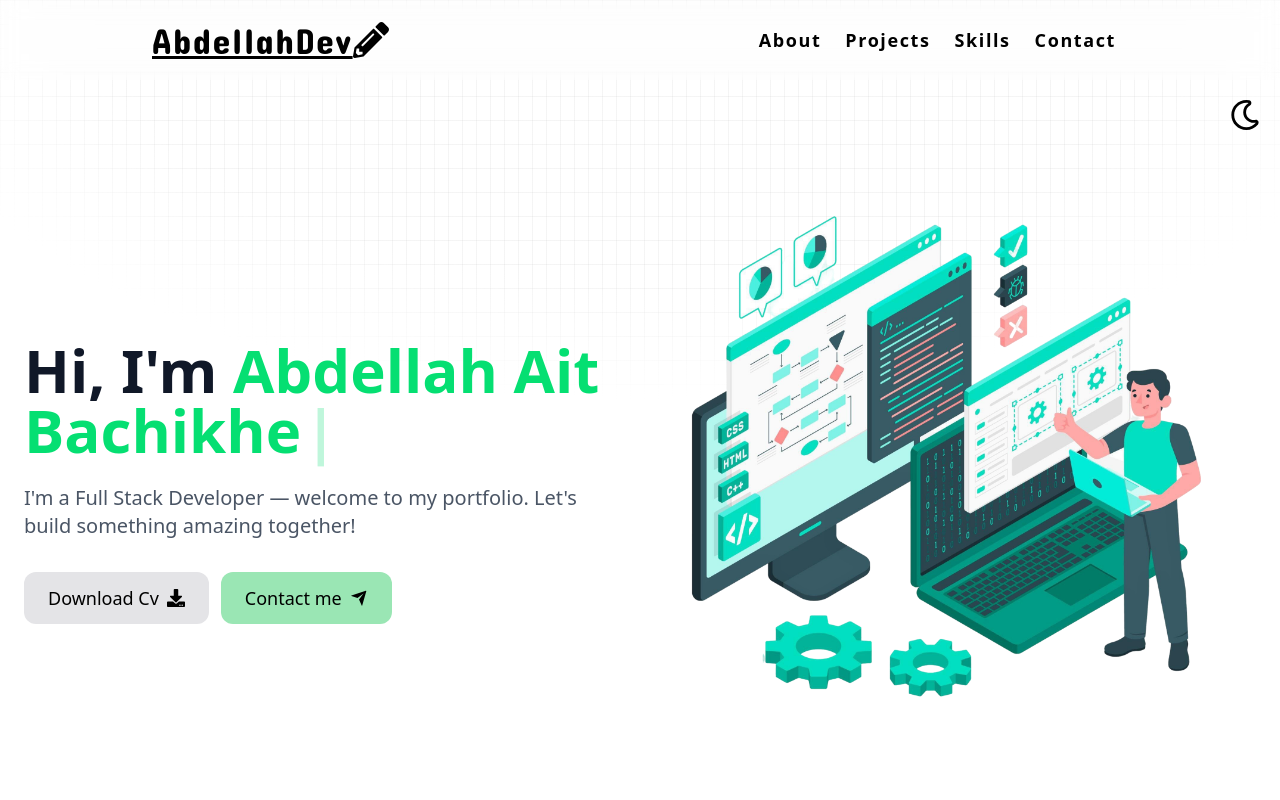
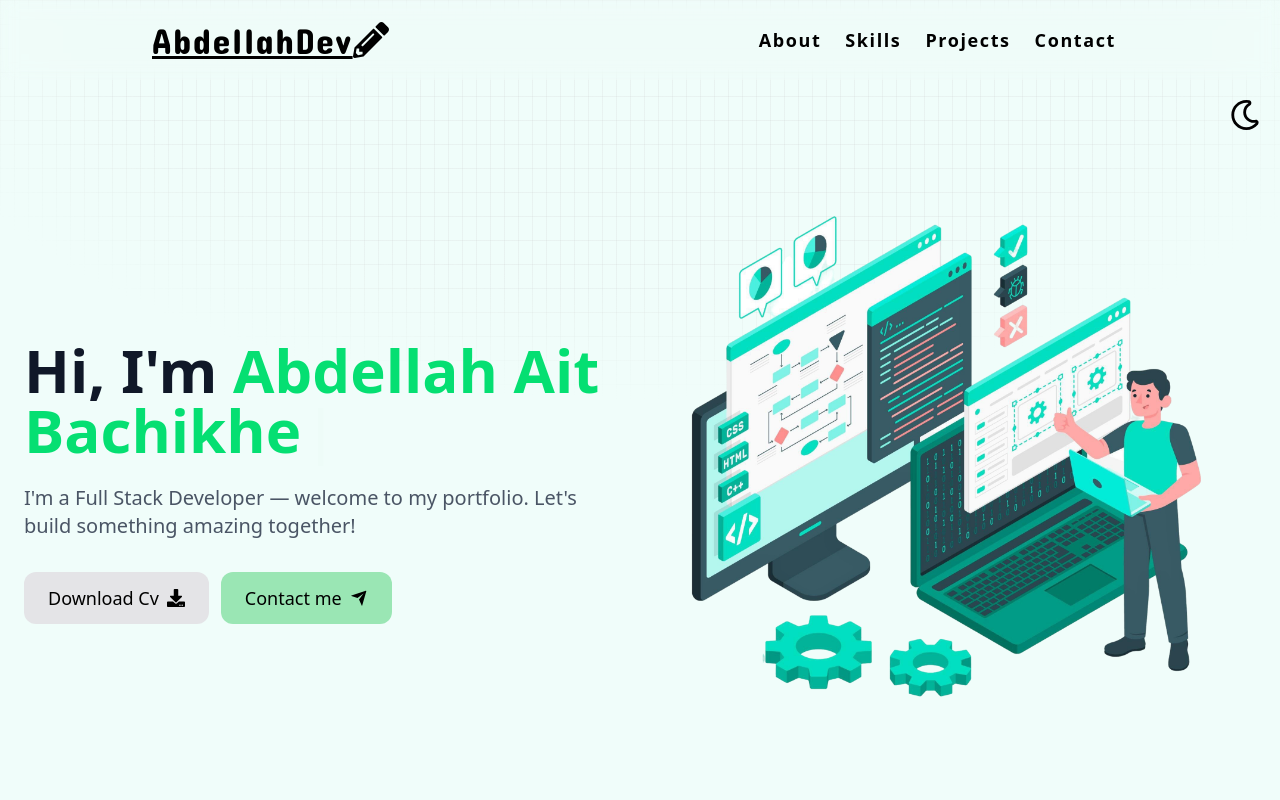
Before and after one commit to abdellah-ait-bachikh/my-portfolio, a Next.js app: page / in a window 1280 px wide. Shown: the top 800 px of the page. Built offline with nearby package versions, Linux system fonts and the light colour scheme.

Commit message:
create & use navigation-context

```diff
--- a/src/app/_pages/About.tsx
+++ b/src/app/_pages/About.tsx
@@ -3,8 +3,8 @@ import React from 'react'
 
 const About = () => {
   return (
-    <div className='h-[200vh] conatiner flex items-center'>
-        <Card/>
+    <div className='h-screen conatiner flex items-center mt-1 backdrop-blur-sm ' id='about'>
+       About
     </div>
   )
 }
--- /dev/null
+++ b/src/app/_pages/Contact.tsx
@@ -0,0 +1,9 @@
+import React from 'react'
+
+const Contact = () => {
+  return (
+    <div id='contact' className='h-screen mt-1'>Contact</div>
+  )
+}
+
+export default Contact
--- a/src/app/_pages/Home.tsx
+++ b/src/app/_pages/Home.tsx
@@ -4,7 +4,7 @@ import React from "react";
 
 const Home = () => {
   return (
-    <div className="w-full  flex items-center justify-center ">
+    <div className="w-full  flex items-center justify-center " id="">
       <section className="container mt-10 mx-auto px-6 py-16 flex flex-col-reverse md:flex-row items-center gap-10">
         {/* Text Content */}
         <div className="flex-1 text-center md:text-left">
--- /dev/null
+++ b/src/app/_pages/Projects.tsx
@@ -0,0 +1,9 @@
+import React from 'react'
+
+const Projects = () => {
+  return (
+    <div id='projects' className='h-screen mt-1'>Projects</div>
+  )
+}
+
+export default Projects
--- /dev/null
+++ b/src/app/_pages/Skills.tsx
@@ -0,0 +1,11 @@
+import React from "react";
+
+const Skills = () => {
+  return (
+    <div id="skills" className="h-screen mt-1">
+      Skills
+    </div>
+  );
+};
+
+export default Skills;
--- a/src/app/layout.tsx
+++ b/src/app/layout.tsx
@@ -3,6 +3,7 @@ import { Geist, Geist_Mono, Rubik } from "next/font/google";
 import "./globals.css";
 import Header from "@/components/Header";
 import ToggleDark from "@/components/ToggleDark";
+import NavigationContextProvider from "@/context/navigationContext";
 
 const rubikSans = Rubik({
   variable: "--font-rubik-sans",
@@ -62,12 +63,14 @@ export default function RootLayout({
   return (
     <html lang="en" className="">
       <body
-        className={`${rubikSans.variable}  antialiased bg-fixed dark:bg-slate-950 relative text-black dark:text-white`}
+        className={`${rubikSans.variable}  antialiased bg-fixed dark:bg-slate-950 bg-teal-50 relative text-black dark:text-white`}
       >
-<div className="fixed bottom-0 left-0 right-0 top-0 -z-10 bg-[linear-gradient(to_right,#cccccc33_1px,transparent_1px),linear-gradient(to_bottom,#cccccc33_1px,transparent_1px)] bg-[size:14px_24px] [mask-image:radial-gradient(ellipse_60%_50%_at_50%_0%,#000_70%,transparent_100%)]"></div>
-<ToggleDark />
-        <Header />
-        <main className="z-20">{children}</main>
+        <NavigationContextProvider>
+          <div className="fixed bottom-0 left-0 right-0 top-0 -z-10 bg-[linear-gradient(to_right,#cccccc33_1px,transparent_1px),linear-gradient(to_bottom,#cccccc33_1px,transparent_1px)] bg-[size:14px_24px] [mask-image:radial-gradient(ellipse_60%_50%_at_50%_0%,#000_70%,transparent_100%)]"></div>
+          <ToggleDark />
+          <Header />
+          <main className="z-20">{children}</main>
+        </NavigationContextProvider>
       </body>
     </html>
   );
--- a/src/app/page.tsx
+++ b/src/app/page.tsx
@@ -1,14 +1,20 @@
-import React from 'react'
-import Home from './_pages/Home'
-import About from './_pages/About'
+import React from "react";
+import Home from "./_pages/Home";
+import About from "./_pages/About";
+import Skills from "./_pages/Skills";
+import Projects from "./_pages/Projects";
+import Contact from "./_pages/Contact";
 
 const page = () => {
   return (
-   <>
-   <Home/>
-   <About/>
-   </>
-  )
-}
+    <>
+      <Home />
+      <About />
+      <Skills />
+      <Projects />
+      <Contact />
+    </>
+  );
+};
 
-export default page
+export default page;
--- a/src/components/Header.tsx
+++ b/src/components/Header.tsx
@@ -1,12 +1,5 @@
 import NavMenu from "./NavMenu";
-import { Concert_One } from "next/font/google";
-import Link from "next/link";
-const ConcertOne = Concert_One({
-  subsets: ["latin"], // required
-  weight: ["400"], // optional — choose weights you need
-  display: "swap", // optional, better font loading
-});
-import { FaPencilAlt } from "react-icons/fa";
+import Logo from "./Logo";
 
 const Header = () => {
   return (
@@ -14,14 +7,7 @@ const Header = () => {
       <div
         className={`flex items-center justify-between w-full md:max-w-5xl mx-3  md:mx-auto px-6`}
       >
-        <Link
-          href="/"
-          className={`text-3xl md:text-4xl font-bold underline flex items-center`}
-        >
-          {" "}
-          <span className={` ${ConcertOne.className}`}>AbdellahDev</span>{" "}
-          <FaPencilAlt />
-        </Link>
+        <Logo />
         <NavMenu />
       </div>
     </header>
--- /dev/null
+++ b/src/components/Logo.tsx
@@ -0,0 +1,35 @@
+"use client";
+import { useNavigationLink } from "@/context/navigationContext";
+import React from "react";
+import { Concert_One } from "next/font/google";
+import Link from "next/link";
+import { FaPencilAlt } from "react-icons/fa";
+const ConcertOne = Concert_One({
+  subsets: ["latin"], // required
+  weight: ["400"], // optional — choose weights you need
+  display: "swap", // optional, better font loading
+});
+const Logo = () => {
+  const { setActiveLink } = useNavigationLink();
+
+  return (
+    <Link
+      href="/"
+      className={`text-3xl md:text-4xl font-bold underline flex items-center`}
+      onClick={(event) => {
+        event.preventDefault();
+        setActiveLink("");
+        window.scrollTo({
+          top: 0,
+          behavior: "smooth",
+        });
+      }}
+    >
+      {" "}
+      <span className={` ${ConcertOne.className}`}>AbdellahDev</span>{" "}
+      <FaPencilAlt />
+    </Link>
+  );
+};
+
+export default Logo;
--- a/src/components/NavMenu.tsx
+++ b/src/components/NavMenu.tsx
@@ -1,12 +1,44 @@
 "use client";
+import { useNavigationLink } from "@/context/navigationContext";
+import { navLinks } from "@/lib/constance";
 import classNames from "classnames";
 import Link from "next/link";
-import React, { useState } from "react";
+import React, { useEffect, useState } from "react";
 import { AiOutlineClose } from "react-icons/ai";
 import { BsList } from "react-icons/bs";
 
 const NavMenu = () => {
   const [isActive, setIsActive] = useState(false);
+  const { activeLink, setActiveLink } = useNavigationLink();
+
+   // IntersectionObserver callback
+   const handleIntersection = (entries: IntersectionObserverEntry[]) => {
+    entries.forEach((entry) => {
+      // Trigger when 50% of the element is visible in the viewport
+      if (entry.isIntersecting) {
+        setActiveLink("#" + entry.target.id || "");
+        console.log("#" + entry.target.id);  // Log the ID of the element
+      }
+    });
+  };
+
+  useEffect(() => {
+    // Create an intersection observer instance
+    const observer = new IntersectionObserver(handleIntersection, {
+      root: null,  // use the viewport as the root
+      threshold: 0.5,  // Trigger when 50% of the element is visible
+    });
+
+    // Target all elements with an ID to observe
+    const elements = document.querySelectorAll("[id]");
+    elements.forEach((element) => observer.observe(element));
+
+    // Cleanup observer when component unmounts
+    return () => {
+      elements.forEach((element) => observer.unobserve(element));
+    };
+  }, []);
+
   return (
     <nav className={`flex items-center font-semibold`}>
       <button
@@ -25,36 +57,31 @@ const NavMenu = () => {
           }
         )}
       >
-        <Link
-          href="#"
-          className="p-3 text-2xl md:text-lg relative
+        {navLinks.map((e) => (
+          <Link
+            key={e.label}
+            href={e.href}
+            onClick={(event) => {
+              event.preventDefault();
+              const element = document.getElementById(e.href.replace("#", ""));
+              if (element) {
+                element.scrollIntoView({ behavior: "smooth" });
+              }
+              setIsActive(false);
+
+              setActiveLink(e.href);
+            }}
+            className={`p-3 text-2xl md:text-lg relative
           before:content-[''] before:absolute before:left-0 before:bottom-0
           before:h-[2px] before:w-0 before:bg-black dark:before:bg-white before:rounded-xl
           before:transition-all before:duration-300 before:ease-in-out
-          hover:before:w-full"        >
-          About
-        </Link>
-        <Link href="#"  className="p-3 text-2xl md:text-lg relative
-             before:content-[''] before:absolute before:left-0 before:bottom-0
-             before:h-[2px] before:w-0 before:bg-black dark:before:bg-white before:rounded-xl
-             before:transition-all before:duration-300 before:ease-in-out
-             hover:before:w-full">
-          Projects
-        </Link>
-        <Link href="#"  className="p-3 text-2xl md:text-lg relative
-             before:content-[''] before:absolute before:left-0 before:bottom-0
-             before:h-[2px] before:w-0 before:bg-black dark:before:bg-white before:rounded-xl
-             before:transition-all before:duration-300 before:ease-in-out
-             hover:before:w-full">
-          Skills
-        </Link>
-        <Link href="#"  className="p-3 text-2xl md:text-lg relative
-             before:content-[''] before:absolute before:left-0 before:bottom-0
-             before:h-[2px] before:w-0 before:bg-black dark:before:bg-white before:rounded-xl
-             before:transition-all before:duration-300 before:ease-in-out
-             hover:before:w-full">
-          Contact
-        </Link>
+          hover:before:w-full ${
+            activeLink === e.href ? "before:w-full" : "before:w-0"
+          }`}
+          >
+            {e.label}
+          </Link>
+        ))}
       </div>
     </nav>
   );
--- /dev/null
+++ b/src/context/navigationContext.tsx
@@ -0,0 +1,32 @@
+"use client"
+import { createContext, useContext, useState } from "react";
+
+interface TnavigationContext {
+  activeLink: string;
+  setActiveLink: (link: string) => void;
+}
+const NavigationLinkContext = createContext<TnavigationContext | undefined>(
+  undefined
+);
+
+const NavigationContextProvider = ({
+  children,
+}: {
+  children: React.ReactNode;
+}) => {
+  const [activeLink, setActiveLink] = useState("");
+  return (
+    <NavigationLinkContext.Provider value={{ activeLink, setActiveLink }}>
+      {children}
+    </NavigationLinkContext.Provider>
+  );
+};
+
+export function useNavigationLink() {
+  const context = useContext(NavigationLinkContext);
+  if (!context) {
+    throw Error("context must be wrapp all the app");
+  }
+  return context;
+}
+export default NavigationContextProvider;
--- /dev/null
+++ b/src/lib/constance.ts
@@ -0,0 +1,6 @@
+export const navLinks = [
+  { label: "About", href: "#about" },
+  { label: "Skills", href: "#skills" },
+  { label: "Projects", href: "#projects" },
+  { label: "Contact", href: "#contact" },
+] as const;
```
